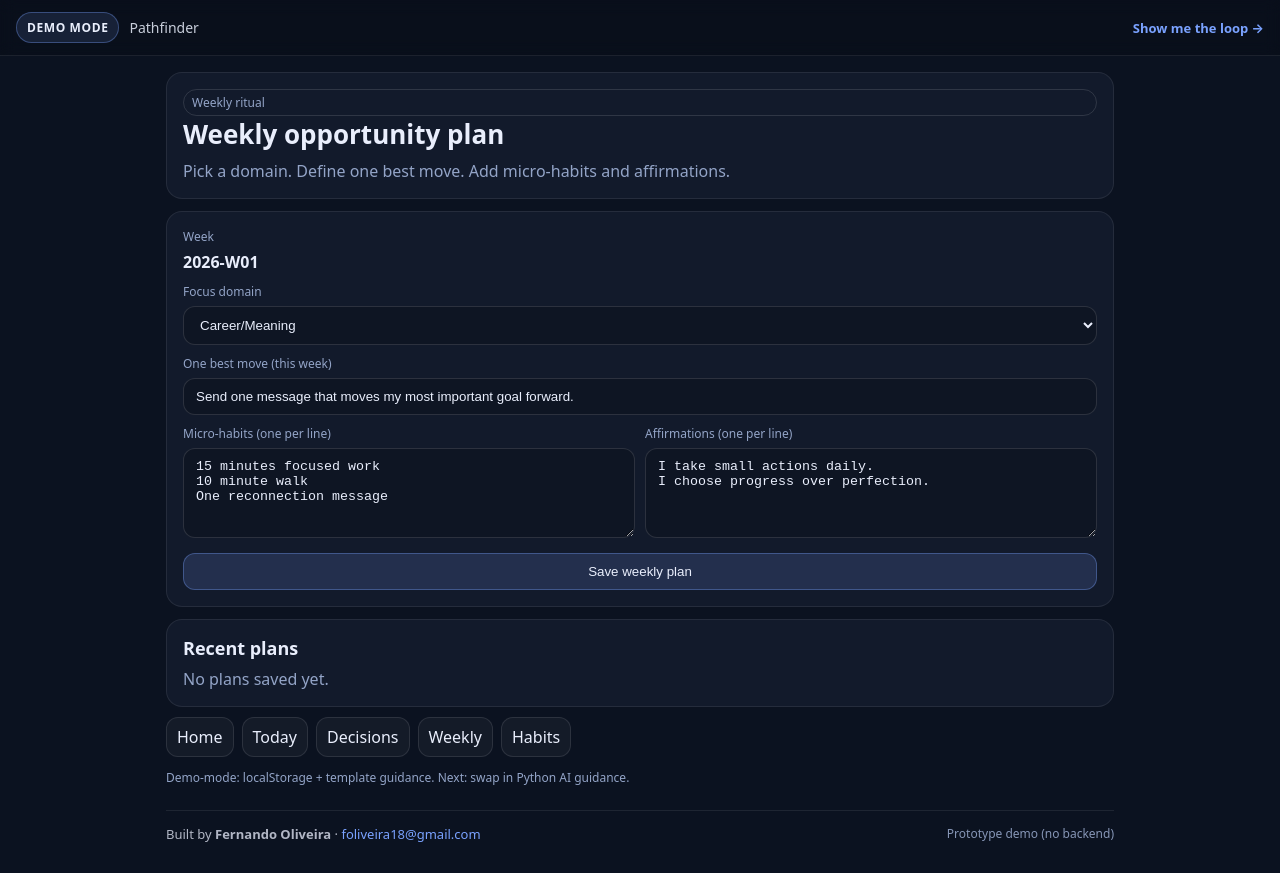
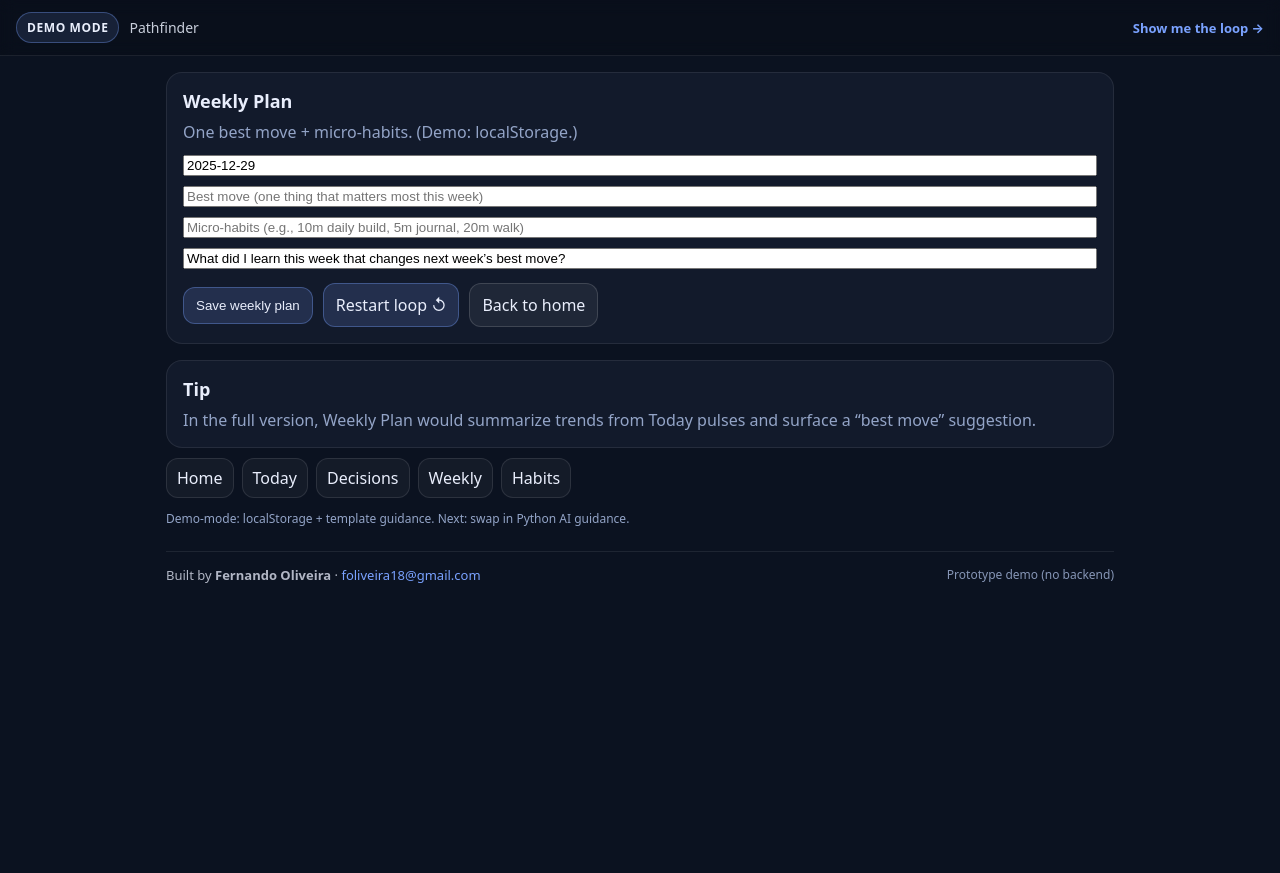
Before and after one commit to foliveira18/pathfinder-demo, a Next.js app: page /weekly in a window 1280 px wide. After the commit the page ends 800 px from the top, so only its background shows below. Built offline with nearby package versions, Linux system fonts and the light colour scheme.

Commit message:
Add guided loop navigation and polish Today/Decisions/Weekly pages

```diff
--- a/app/weekly/page.tsx
+++ b/app/weekly/page.tsx
@@ -1,102 +1,93 @@
 "use client";
-import { useEffect, useMemo, useState } from "react";
+
+import Link from "next/link";
+import { useEffect, useState } from "react";
 import { load, save } from "@/lib/storage";
 
-type Weekly = {
-  weekISO: string;
-  focusDomain: string;
+type WeeklyPlan = {
+  weekStart: string;
   bestMove: string;
-  microHabits: string[];
-  affirmations: string[];
+  microHabits: string;
+  reviewQuestion: string;
 };
 
 const KEY = "pf_weekly";
 
-function currentWeekISO() {
+function mondayOfThisWeek(): string {
   const d = new Date();
-  const onejan = new Date(d.getFullYear(),0,1);
-  const week = Math.ceil((((d.getTime()-onejan.getTime())/86400000)+onejan.getDay()+1)/7);
-  return `${d.getFullYear()}-W${String(week).padStart(2,"0")}`;
+  const day = d.getDay(); // 0 Sun ... 1 Mon
+  const diff = (day === 0 ? -6 : 1 - day); // move to Monday
+  d.setDate(d.getDate() + diff);
+  return d.toISOString().slice(0, 10);
 }
 
-export default function Weekly() {
-  const weekISO = currentWeekISO();
-  const [saved, setSaved] = useState<Weekly[]>([]);
-  const [focusDomain, setFocusDomain] = useState("Career/Meaning");
-  const [bestMove, setBestMove] = useState("Send one message that moves my most important goal forward.");
-  const [habits, setHabits] = useState("15 minutes focused work\n10 minute walk\nOne reconnection message");
-  const [affirm, setAffirm] = useState("I take small actions daily.\nI choose progress over perfection.");
+export default function WeeklyPage() {
+  const [plan, setPlan] = useState<WeeklyPlan>({
+    weekStart: mondayOfThisWeek(),
+    bestMove: "",
+    microHabits: "",
+    reviewQuestion: "What did I learn this week that changes next week’s best move?",
+  });
 
-  useEffect(() => setSaved(load<Weekly[]>(KEY, [])), []);
+  useEffect(() => {
+    const existing = load<WeeklyPlan | null>(KEY, null);
+    if (existing) setPlan(existing);
+  }, []);
 
-  const savePlan = () => {
-    const item: Weekly = {
-      weekISO,
-      focusDomain,
-      bestMove,
-      microHabits: habits.split("\n").map(s=>s.trim()).filter(Boolean),
-      affirmations: affirm.split("\n").map(s=>s.trim()).filter(Boolean),
-    };
-    const next = [item, ...saved.filter(x=>x.weekISO !== weekISO)].slice(0, 12);
-    setSaved(next);
-    save(KEY, next);
-    alert("Weekly plan saved.");
+  const submit = () => {
+    save(KEY, plan);
+    alert("Saved. Loop complete — restart with Today.");
   };
 
   return (
-    <div className="grid" style={{ gap: 12 }}>
+    <div className="grid" style={{ gap: 16 }}>
       <div className="card">
-        <div className="badge">Weekly ritual</div>
-        <h1 className="h1">Weekly opportunity plan</h1>
-        <p className="p">Pick a domain. Define one best move. Add micro-habits and affirmations.</p>
-      </div>
+        <h2 className="h2">Weekly Plan</h2>
+        <p className="p">One best move + micro-habits. (Demo: localStorage.)</p>
 
-      <div className="card grid" style={{ gap: 10 }}>
-        <div>
-          <div className="label">Week</div>
-          <div><b>{weekISO}</b></div>
+        <div className="grid" style={{ gap: 10, marginTop: 12 }}>
+          <input
+            value={plan.weekStart}
+            onChange={(e) => setPlan((p) => ({ ...p, weekStart: e.target.value }))}
+            placeholder="Week start (YYYY-MM-DD)"
+          />
+          <input
+            value={plan.bestMove}
+            onChange={(e) => setPlan((p) => ({ ...p, bestMove: e.target.value }))}
+            placeholder="Best move (one thing that matters most this week)"
+          />
+          <input
+            value={plan.microHabits}
+            onChange={(e) => setPlan((p) => ({ ...p, microHabits: e.target.value }))}
+            placeholder="Micro-habits (e.g., 10m daily build, 5m journal, 20m walk)"
+          />
+          <input
+            value={plan.reviewQuestion}
+            onChange={(e) => setPlan((p) => ({ ...p, reviewQuestion: e.target.value }))}
+            placeholder="Friday review question"
+          />
         </div>
-        <div>
-          <div className="label">Focus domain</div>
-          <select className="select" value={focusDomain} onChange={(e)=>setFocusDomain(e.target.value)}>
-            <option>Health/Energy</option>
-            <option>Money/Security</option>
-            <option>Relationships/Connection</option>
-            <option>Career/Meaning</option>
-          </select>
+
+        <div className="row" style={{ marginTop: 14, gap: 10, flexWrap: "wrap" }}>
+          <button className="btn btnPrimary" onClick={submit} disabled={!plan.bestMove.trim()}>
+            Save weekly plan
+          </button>
+
+          {/* Guided loop buttons */}
+          <Link className="btn btnPrimary" href="/today?loop=1">
+            Restart loop ↺
+          </Link>
+          <Link className="btn" href="/">
+            Back to home
+          </Link>
         </div>
-        <div>
-          <div className="label">One best move (this week)</div>
-          <input className="input" value={bestMove} onChange={(e)=>setBestMove(e.target.value)} />
-        </div>
-        <div className="row">
-          <div style={{ flex: 1, minWidth: 260 }}>
-            <div className="label">Micro-habits (one per line)</div>
-            <textarea className="textarea" value={habits} onChange={(e)=>setHabits(e.target.value)} />
-          </div>
-          <div style={{ flex: 1, minWidth: 260 }}>
-            <div className="label">Affirmations (one per line)</div>
-            <textarea className="textarea" value={affirm} onChange={(e)=>setAffirm(e.target.value)} />
-          </div>
-        </div>
-        <button className="btn btnPrimary" onClick={savePlan}>Save weekly plan</button>
       </div>
 
       <div className="card">
-        <h2 className="h2">Recent plans</h2>
-        <div className="grid" style={{ gap: 10 }}>
-          {saved.slice(0,3).map((x) => (
-            <div key={x.weekISO} className="card" style={{ padding: 12, borderColor: "var(--line)" }}>
-              <div className="row" style={{ justifyContent: "space-between" }}>
-                <b>{x.weekISO}</b><span className="badge">{x.focusDomain}</span>
-              </div>
-              <p className="p" style={{ marginTop: 6 }}><b>Best move:</b> {x.bestMove}</p>
-              <p className="small"><b>Habits:</b> {x.microHabits.join(" · ")}</p>
-              <p className="small"><b>Affirmations:</b> {x.affirmations.join(" · ")}</p>
-            </div>
-          ))}
-          {saved.length === 0 && <p className="p">No plans saved yet.</p>}
-        </div>
+        <h3 className="h2">Tip</h3>
+        <p className="p">
+          In the full version, Weekly Plan would summarize trends from Today pulses and surface a “best move” suggestion.
+        </p>
       </div>
     </div>
   );
```
Also changed, not shown: app/decisions/page.tsx (+85 -92 lines), app/today/page.tsx (+83 -33 lines).
